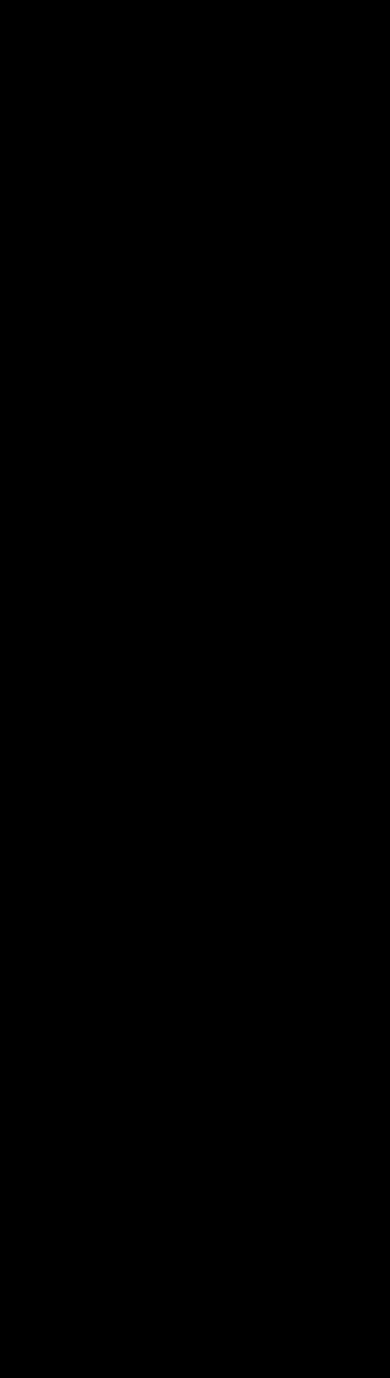
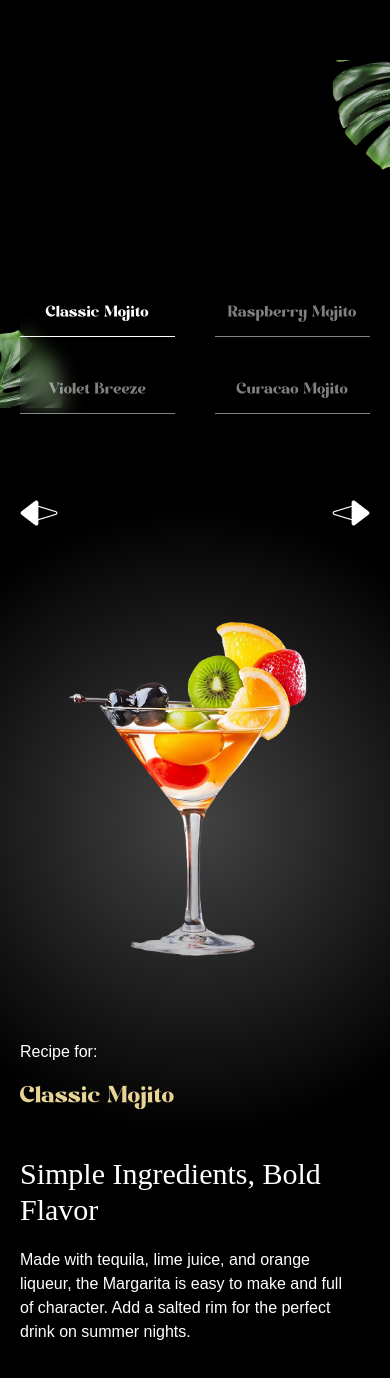
Before and after one commit to Kiranwaghamode/first-gsap-project, a React (Vite) app: page / in a window 390 px wide. Shown: the part 5619-6997 px from the top of the page. Before the commit the page ends 5839 px from the top, so only its background shows below. Built offline with nearby package versions, Linux system fonts and the light colour scheme; a web font is replaced by a local one.

Commit message:
completed the first project of GSAP

```diff
--- a/src/App.tsx
+++ b/src/App.tsx
@@ -6,6 +6,7 @@
 import Cocktails from './components/Cocktails';
 import About from './components/About';
 import Art from './components/Art';
+import Menu from './components/Menu';
 
 
 gsap.registerPlugin(ScrollTrigger, SplitText);
@@ -21,6 +22,7 @@
       <Cocktails/>
       <About/>
       <Art/>
+      <Menu/>
     </main>
     </>
   )
--- a/src/components/Art.tsx
+++ b/src/components/Art.tsx
@@ -26,7 +26,7 @@
             ease: 'power1.inOut'
         })
         .to('.masked-img', { scale: 1.3, maskPosition: 'center', maskSize: '400%', duration: 1, ease: 'power1.inOut'})
-        .to('.masked-content', {
+        .to('#masked-content', {
             opacity: 1,
             duration: 1,
             ease: 'power1.inOut'
--- /dev/null
+++ b/src/components/Menu.tsx
@@ -0,0 +1,90 @@
+'use client'
+
+import { useRef, useState } from "react"
+import { sliderLists } from "../constants"
+import { useGSAP } from "@gsap/react"
+import gsap from "gsap"
+
+const Menu = () => {
+    const [currentIndex, setCurrentIndex] = useState(0)
+    const contentRef = useRef(null)
+
+    const totalCocktails = sliderLists.length;
+
+    const goToSlide = (index: number) => {
+        const newIndex = (index + totalCocktails) % totalCocktails
+        setCurrentIndex(newIndex)
+    }
+
+    const getCocktailAt = (indexOffset: number) =>{
+        return sliderLists[(currentIndex + indexOffset + totalCocktails)% totalCocktails]
+    }
+
+    const currentCocktail =  getCocktailAt(0)
+    const prevCocktail = getCocktailAt(-1)
+    const nextCocktail = getCocktailAt(1)
+
+
+    useGSAP(()=>{
+        gsap.fromTo('#title', {opacity: 0}, {opacity: 1, duration:1, ease: 'power1.inOut'})
+        gsap.fromTo('.cocktail img', {opacity: 0, xPercent: -100}, {opacity: 1, xPercent: 0, duration:1, ease: "power1.inOut"})
+
+        gsap.fromTo(".details h2", {yPercent: 100, opacity: 0 }, {yPercent: 0 , opacity: 1, duration: 1, ease: 'power1.inOut'})
+        gsap.fromTo(".details p", {yPercent: 100, opacity: 0 }, {yPercent: 0 , opacity: 1, duration: 1, ease: 'power1.inOut'})
+
+
+
+    },[currentIndex])
+
+  return (
+    <section id="menu" aria-labelledby="menu-heading">
+        <img src="/images/slider-left-leaf.png" alt="left-leaf" id="m-left-leaf" />
+        <img src="/images/slider-right-leaf.png" alt="right-leaf" id="m-right-leaf" />
+
+        <h2 id="menu-heading" className="sr-only">Cocktail Menu</h2>
+
+        <nav className="cocktail-tabs" aria-label="Cocktail-navigation">
+            {sliderLists.map((item, index)=>{
+                const isActive = index === currentIndex;
+                return (
+                    <button key={item.id} className={isActive ? 'text-white border-white' : 'text-white/50 border-white/50'} onClick={()=> goToSlide(index)}>
+                        {item.name}
+                    </button>
+                )
+            })}
+        </nav>
+
+        <div className="content">
+            <div className="arrows">
+                <button className="text-left" onClick={()=> goToSlide(currentIndex - 1)}>
+                    <span>{prevCocktail.name}</span>
+                    <img src="/images/right-arrow.png" alt="right-arrow" aria-hidden="true" />
+                </button>
+
+                <button className="text-right" onClick={()=> goToSlide(currentIndex + 1)}>
+                    <span>{nextCocktail.name} </span>
+                    <img src="/images/left-arrow.png" alt="left-arrow" aria-hidden="true" />
+                </button>
+            </div>
+            <div className="cocktail">
+                <img src={currentCocktail.image} alt="" className="object-contain" />
+            </div>
+            <div className="recipe">
+                <div ref={contentRef} className="info">
+                    <p>Recipe for:</p>
+                    <p id="title">{currentCocktail.name}</p>
+                </div>
+                <div className="details">
+                    <h2>{currentCocktail.title}</h2>
+                    <p>{currentCocktail.description}</p>
+                </div>
+
+            </div>
+
+        </div>
+
+    </section>
+  )
+}
+
+export default Menu
--- a/src/index.css
+++ b/src/index.css
@@ -40,6 +40,7 @@
     background: linear-gradient(to bottom, #ffffff, #898989);
     -webkit-background-clip: text;
     background-clip: text;
+
     color: transparent;
 }
 
@@ -277,8 +278,8 @@
     #menu {
         @apply relative w-full md:mt-40 mt-0 2xl:px-0 px-5 py-20 radial-gradient;
 
-        #m-left-leaf {
-            @apply object-contain absolute -bottom-20 left-0 md:w-fit w-1/3;
+        #m-left-leaf{
+            @apply object-contain absolute  left-0 md:w-fit w-1/4;
         }
 
         #m-right-leaf {
```
